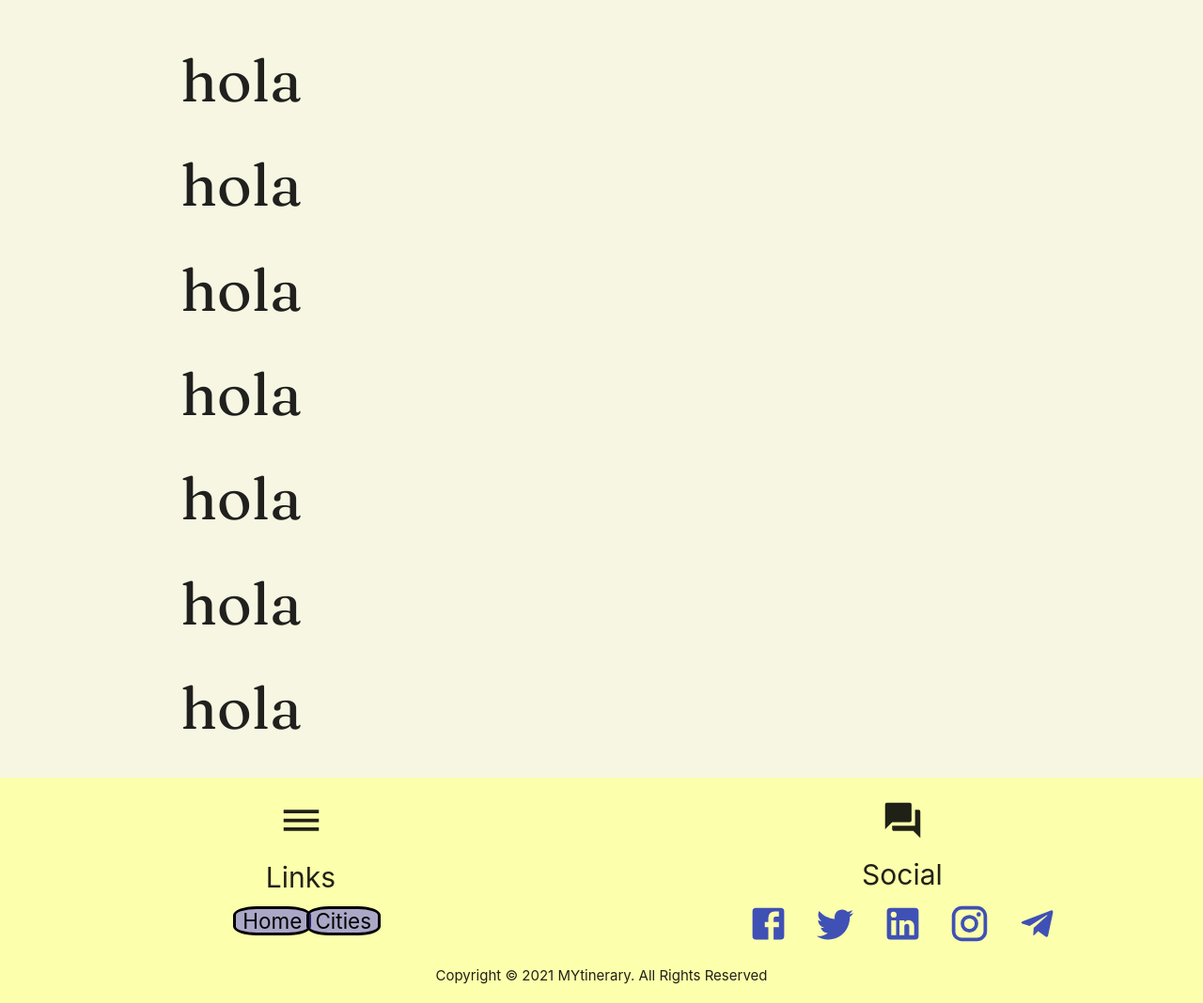
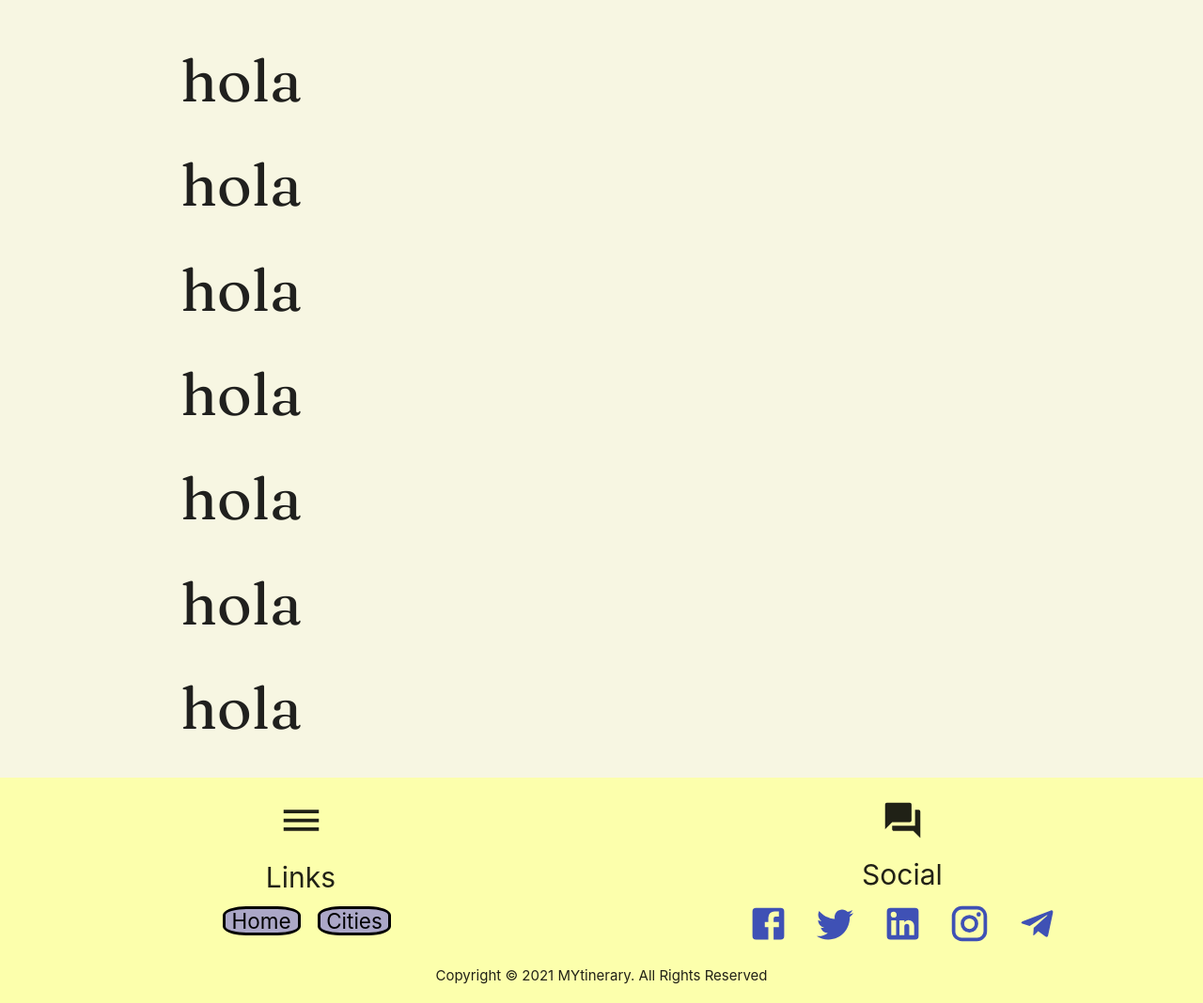
Before and after one commit to FranciscoFlorentin/FlorentinMytinerary, a React (Create React App) app in the folder frontend/: page /cities in a window 1280 px wide. Shown: the part 1949-3017 px from the top of the page at 94% size. Built offline with nearby package versions, Linux system fonts and the light colour scheme.

Commit message:
actualizacion estiloos

```diff
--- a/frontend/src/App.css
+++ b/frontend/src/App.css
@@ -210,7 +210,7 @@ footer{
 .navFooter{
   display: flex;
   justify-content: space-evenly;
-  width: 25%;
+  width: 18vw;
 }
 .navFooter div{
   height: 80%;
```
